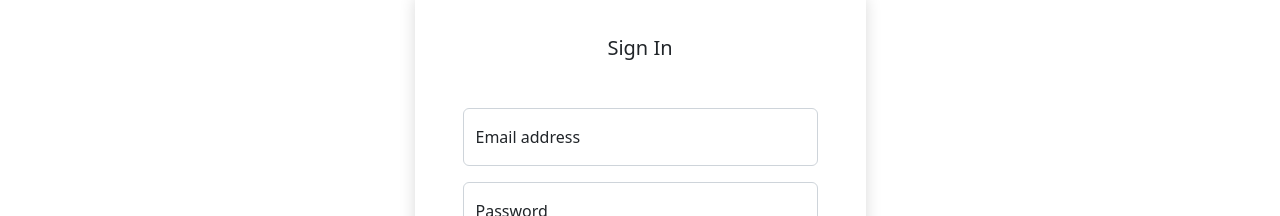
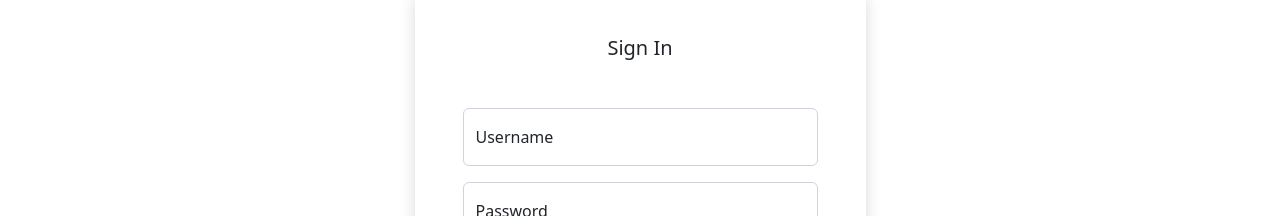
Before and after one commit to ParkerGoby/Team4Capstone, a React (Create React App) app: page /login in a window 1280 px wide. Shown: the part 126-342 px from the top of the page. Built offline with nearby package versions, Linux system fonts and the light colour scheme.

Commit message:
updated email address to username on the login.js page

```diff
--- a/src/login.js
+++ b/src/login.js
@@ -20,7 +20,7 @@ const Login = () => {
             <form>
               <div class="form-floating mb-3">
                 <input type="email" class="form-control" id="floatingInput" placeholder="name@example.com"></input>
-                <label for="floatingInput">Email address</label>
+                <label for="floatingInput">Username</label>
               </div>
               <div class="form-floating mb-3">
                 <input type="password" class="form-control" id="floatingPassword" placeholder="Password"></input>
```
